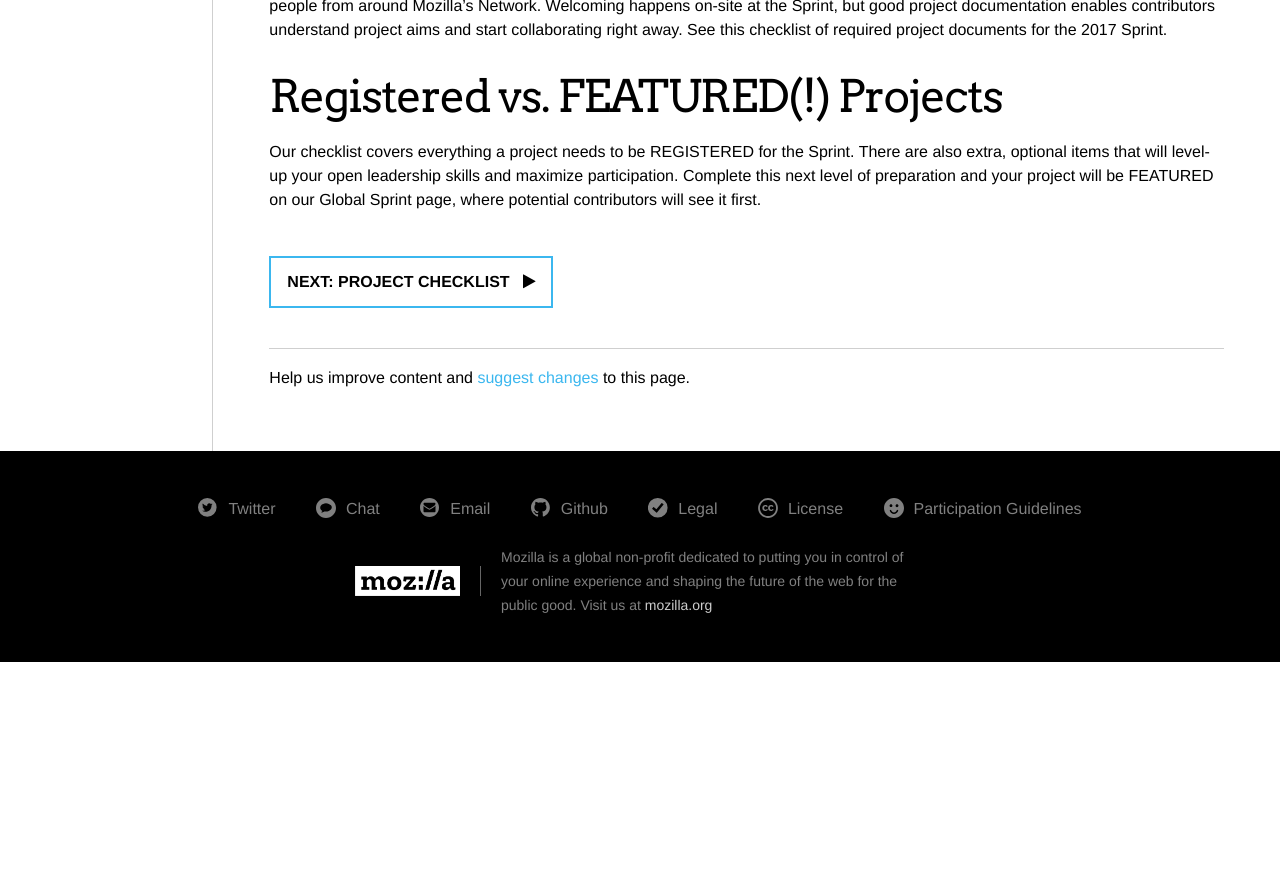
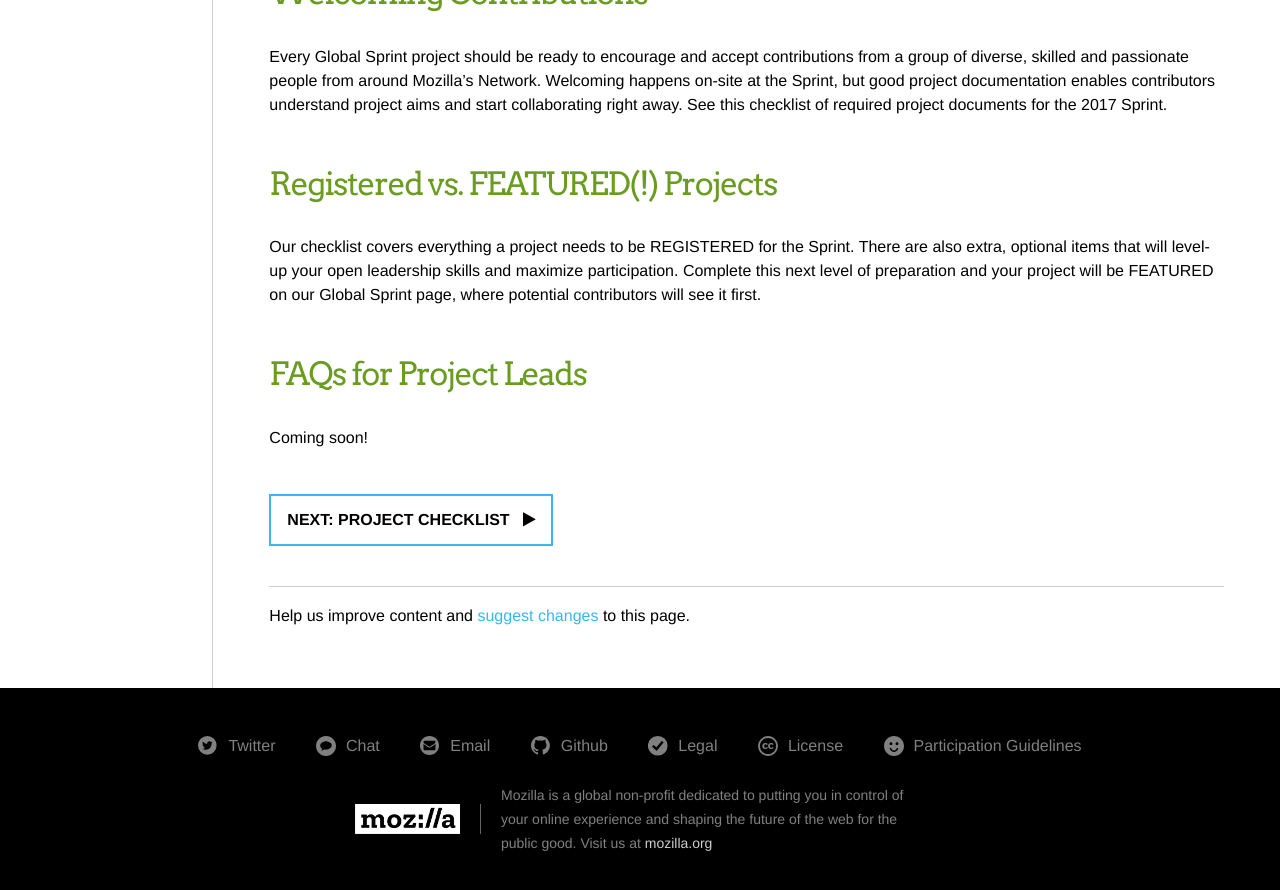
Before and after one commit to mozilla/global-sprint, a Jekyll site: the page built from _articles/projects.md, in a window 1280 px wide and 900 px high, scrolled down 1381 px. Shown: the top 890 px of the window. Built offline with Jekyll 4.4.1, drawn with Linux system fonts in a browser that asks for light colours; comment, search, counter and statistics services are not loaded; a style sheet for code colours, icons or effects is not loaded; before the commit the page ends 2043 px from its top, so only the background shows below that.

Commit message:
Update projects.md

```diff
--- a/_articles/projects.md
+++ b/_articles/projects.md
@@ -3,7 +3,7 @@ layout: page
 title: "For Project Leads"
 following: _articles/project-checklist.md
 ---
-## Register Your Project In 4 easy steps!
+### Register Your Project In 4 easy steps!
 
 * **READ** the next 3 sections: The Basics, The Project Lead Role, Welcoming Contributions, Registered vs. Featured Projects
 * **COMPLETE** this project submission form
@@ -11,7 +11,7 @@ following: _articles/project-checklist.md
 * **FILL OUT/COMPLETE** the issue and your project documentation to add your project to the Global Sprint Projects Page.
 
 
-## The Basics
+### The Basics
 Any project entered in the sprint should:
 
 * have a designated **project lead** who can lead the work before and during the sprint
@@ -20,7 +20,7 @@ Any project entered in the sprint should:
 
 In 2017 we're inviting a wide range of projects, from security/privacy tools to scientific software to web literacy curriculum to community events-- nearly anything that supports or builds the open web.
 
-## The Project Lead Role
+### The Project Lead Role
 The Project Lead role is key for a successful run in the Global Sprint!  All Project Leads should have a good understanding of basic open practices. **We're strongly recommending that all Global Sprint Project Leads take ["Open Leadership 101"](https://mozilla.teachable.com/p/open-leadership-101) a very short (1-hour) online course covering these concepts.**
 
 Project leads must:
@@ -35,9 +35,12 @@ Project leads must:
 **PLEASE NOTE: By submitting a project, you agree to be available in a virtual and/or in-person capacity on June 1st-2nd from 9-5 in your time zone to field project contributions and promote your project.**
 
 
-## Welcoming Contributions
+### Welcoming Contributions
 Every Global Sprint project should be ready to encourage and accept contributions from a group of diverse, skilled and passionate people from around Mozilla’s Network. Welcoming happens on-site at the Sprint,  but good project documentation enables contributors understand project aims and start collaborating right away. See this checklist of required project documents for the 2017 Sprint.
 
 
-## Registered vs. FEATURED(!) Projects
+### Registered vs. FEATURED(!) Projects
 Our checklist covers everything a project needs to be REGISTERED for the Sprint. There are also extra, optional items that will level-up your open leadership skills and maximize participation. Complete this next level of preparation and your project will be FEATURED on our Global Sprint page, where potential contributors will see it first.
+
+### FAQs for Project Leads
+Coming soon!
```
